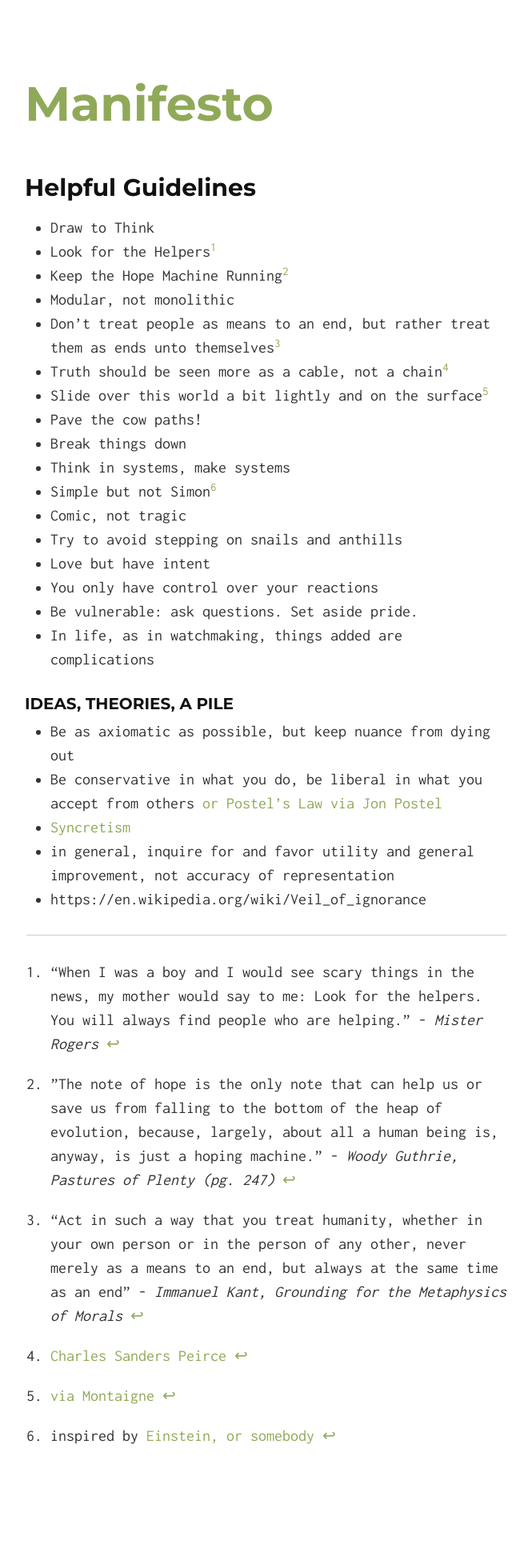
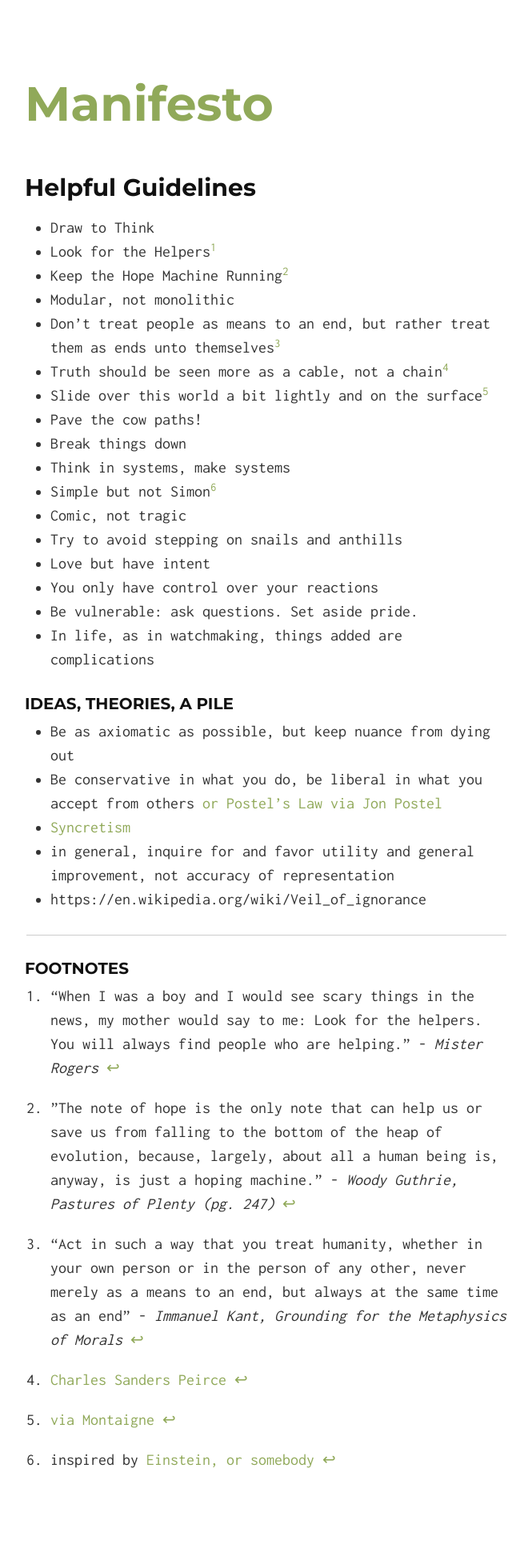
Before and after one commit to thepru/manifesto, a Jekyll site: the page built from index.md, in a window 1280 px wide. Shown: the whole page at 80% size, without its empty margins (307-972 px from the left). Built offline with Jekyll 4.4.1, drawn with Linux system fonts in a browser that asks for light colours; our own code applies the rules of GitHub Pages for plain Markdown files; before the commit the page ends 1911 px from its top, so only the background shows below that.

Commit message:
added a header for footnotes

```diff
--- a/index.md
+++ b/index.md
@@ -32,6 +32,8 @@ layout: default
 
 ***
 
+#### Footnotes
+
 [^helpers]: "When I was a boy and I would see scary things in the news, my mother would say to me: Look for the helpers. You will always find people who are helping." - *Mister Rogers*
 
 [^kant]: "Act in such a way that you treat humanity, whether in your own person or in the person of any other, never merely as a means to an end, but always at the same time as an end" - *Immanuel Kant, Grounding for the Metaphysics of Morals*
```
